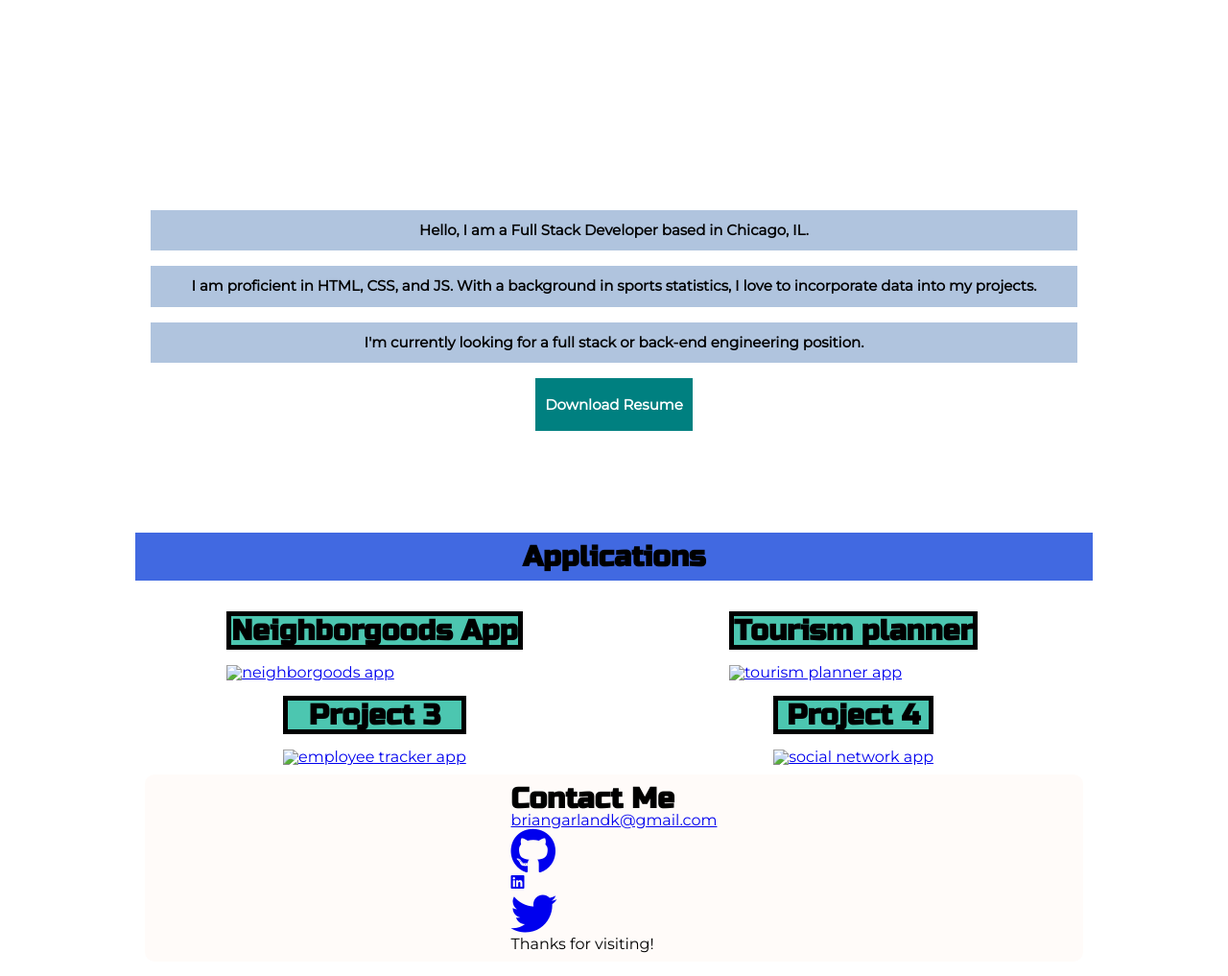
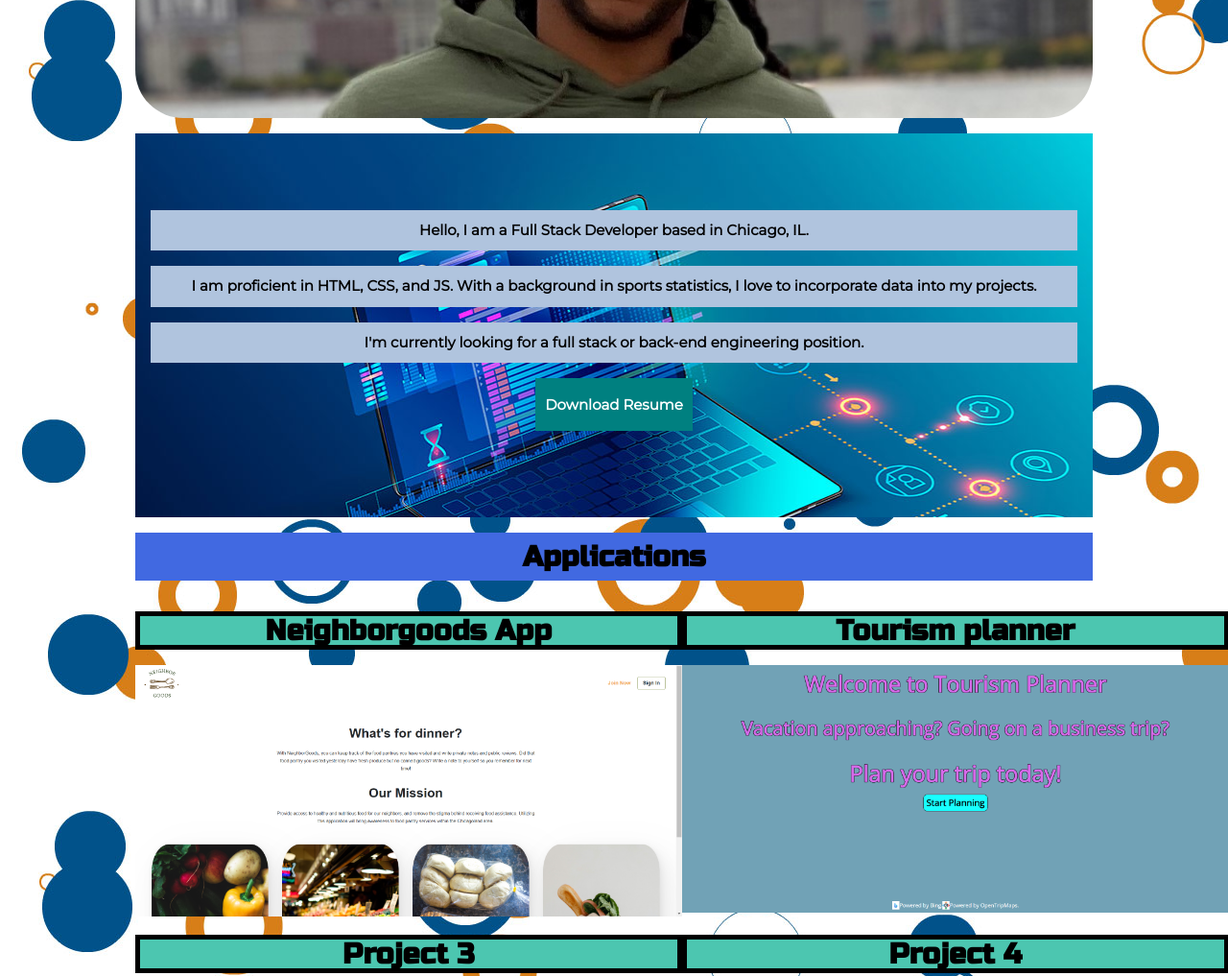
Before and after one commit to Bgar28/Portfolio-hw, a plain HTML site: page index.html in a window 1280 px wide. Shown: the part 1220-2237 px from the top of the page at 96% size. Drawn offline with Linux system fonts and the light colour scheme.

Commit message:
Images updated

```diff
--- a/index.html
+++ b/index.html
@@ -15,7 +15,7 @@
     <header>
         <!-- Icon image -->
         <div class="header-container">
-            <img src="./images/port-icon.png" alt="portfolio developer icon" class="header-icon">
+            <img src="./assets/images/port-icon.png" alt="portfolio developer icon" class="header-icon">
             <button id="mobile-button" class="base-button"><i class="fas fa-bars fa-3x"></i></button>
             <nav id="nav-bar">
                 <!-- Nav bar -->
@@ -86,25 +86,25 @@
                 <div class="project-example">
                     <h3>Neighborgoods App</h3>
                     <a href="https://bread-winners-neighborgoods.herokuapp.com/">
-                        <img class="project-image" src="./images/neighborgoods.png" alt="neighborgoods app">
+                        <img class="project-image" src="./assets/images/neighborgoods.png" alt="neighborgoods app">
                     </a>
                 </div>
                 <div class="project-example">
                     <h3>Tourism planner</h3>
                     <a href="https://dream-team-nw.github.io/Tourism-Planner/">
-                        <img class="project-image" src="./images/tourismplanner.png" alt="tourism planner app">
+                        <img class="project-image" src="./assets/images/tourismplanner.png" alt="tourism planner app">
                     </a>
                 </div>
                 <div class="project-example">
                     <h3>Project 3</h3>
                     <a href="https://github.com/Bgar28/Employee-tracker-sql">
-                        <img class="project-image " src="./images/employee-tracker.png" alt="employee tracker app">
+                        <img class="project-image " src="./assets/images/employee-tracker.png" alt="employee tracker app">
                     </a>
                 </div>
                 <div class="project-example">
                     <h3>Project 4</h3>
                     <a href="https://github.com/Bgar28/Social-Network-NoSQL">
-                    <img class="project-image project" src="./images/sociel-network.png" alt="social network app">
+                    <img class="project-image project" src="./assets/images/sociel-network.png" alt="social network app">
                 </a>
                 </div>
             </div>
--- a/style.css
+++ b/style.css
@@ -7,7 +7,7 @@
 
 
 body {
-    background-image: url(./images/port-background.jpg);
+    background-image: url(./assets/images/port-background.jpg);
     font-family: 'Montserrat', sans-serif;
     padding: 1rem;
     margin: 0;
@@ -97,18 +97,18 @@ hr {
 .profile-image {
     width: 100%;
     margin-top: 20px;
-    background-image: url("./images/port-profilepic.jpg");
+    background-image: url("./assets/images/port-profilepic.jpg");
 }
 
 .about-me-image {
-    background-image: url("./images/port-picme.jpg");
+    background-image: url("./assets/images/port-picme.jpg");
     background-size: cover;
     height: 400px;
 }
 
 .about-me-body {
     margin-top: 1rem;
-    background-image: url("./images/port-projects.jpg");
+    background-image: url("./assets/images/port-projects.jpg");
     height: 400px;
     font-size: 15px;
     font-weight: bold;
```
